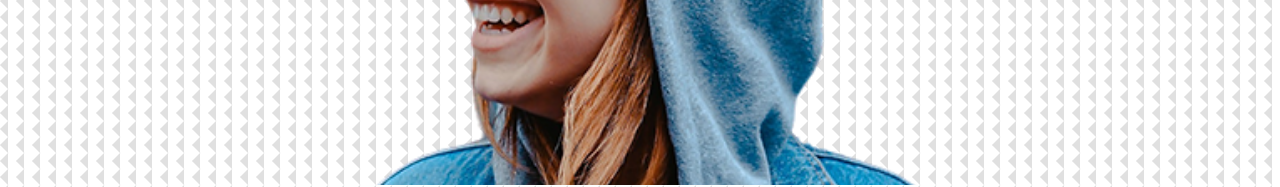
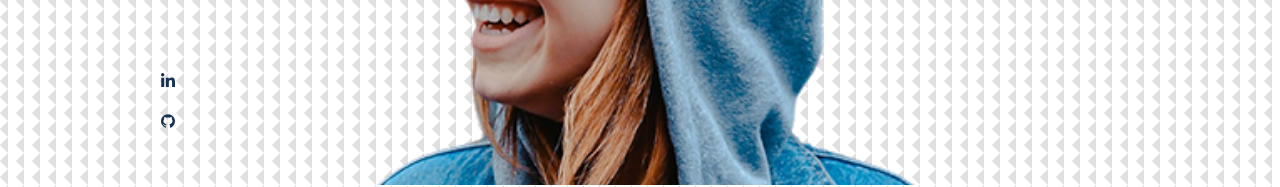
Before and after one commit to juliushsu07/portfolio-website, a React (Create React App) app in the folder main-site/: page / in a window 1280 px wide. Shown: the part 615-802 px from the top of the page. Built offline with nearby package versions, Linux system fonts and the light colour scheme; the HTML template or start-up script is replaced by a standard one.

Commit message:
Create HeaderSocial compnent with css.

```diff
--- a/main-site/src/components/header/Header.jsx
+++ b/main-site/src/components/header/Header.jsx
@@ -2,6 +2,7 @@
 import './header.css'
 import CTA from './CTA'
 import ME from '../../assets/me.png'
+import HeaderSocial from './HeaderSocial'
 
 function Header() {
   return (
@@ -11,6 +12,7 @@
         <h1>Julius Hsu</h1>
         <h5 className='text-light'>Fullstack Developer</h5>
         <CTA />
+        <HeaderSocial />
           <div className='me'>
           <img src={ME} alt='me' />
         </div>
--- /dev/null
+++ b/main-site/src/components/header/HeaderSocial.jsx
@@ -0,0 +1,14 @@
+import React from 'react'
+import {FaLinkedinIn} from 'react-icons/fa'
+import {AiFillGithub} from 'react-icons/ai'
+
+const HeaderSocial = () => {
+  return (
+    <div class='header__socials'>
+        <a herf='https://www.linkedin.com/in/juliushsu/'><FaLinkedinIn/></a>
+        <a herf='https://github.com/juliushsu07'><AiFillGithub/></a>
+    </div>
+  )
+}
+
+export default HeaderSocial
--- a/main-site/src/components/header/header.css
+++ b/main-site/src/components/header/header.css
@@ -17,3 +17,14 @@
     gap: 1.2rem;
     justify-content: center;
 }
+
+/* ================== HEADER SOCIALS ================== */
+.header__socials {
+    display: flex;
+    flex-direction: column;
+    align-items: center;
+    gap: 0.8rem;
+    position: absolute;
+    left: 0;
+    bottom: 3rem;
+}
```
